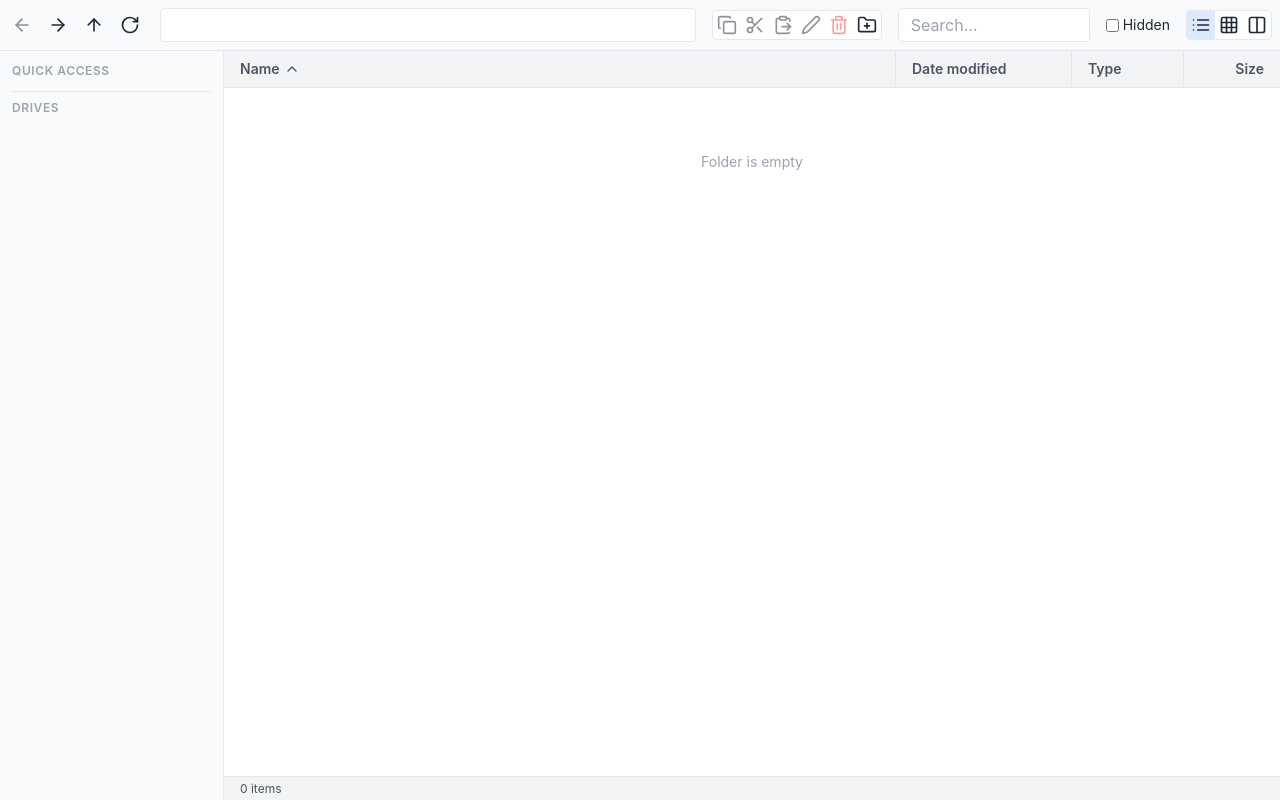
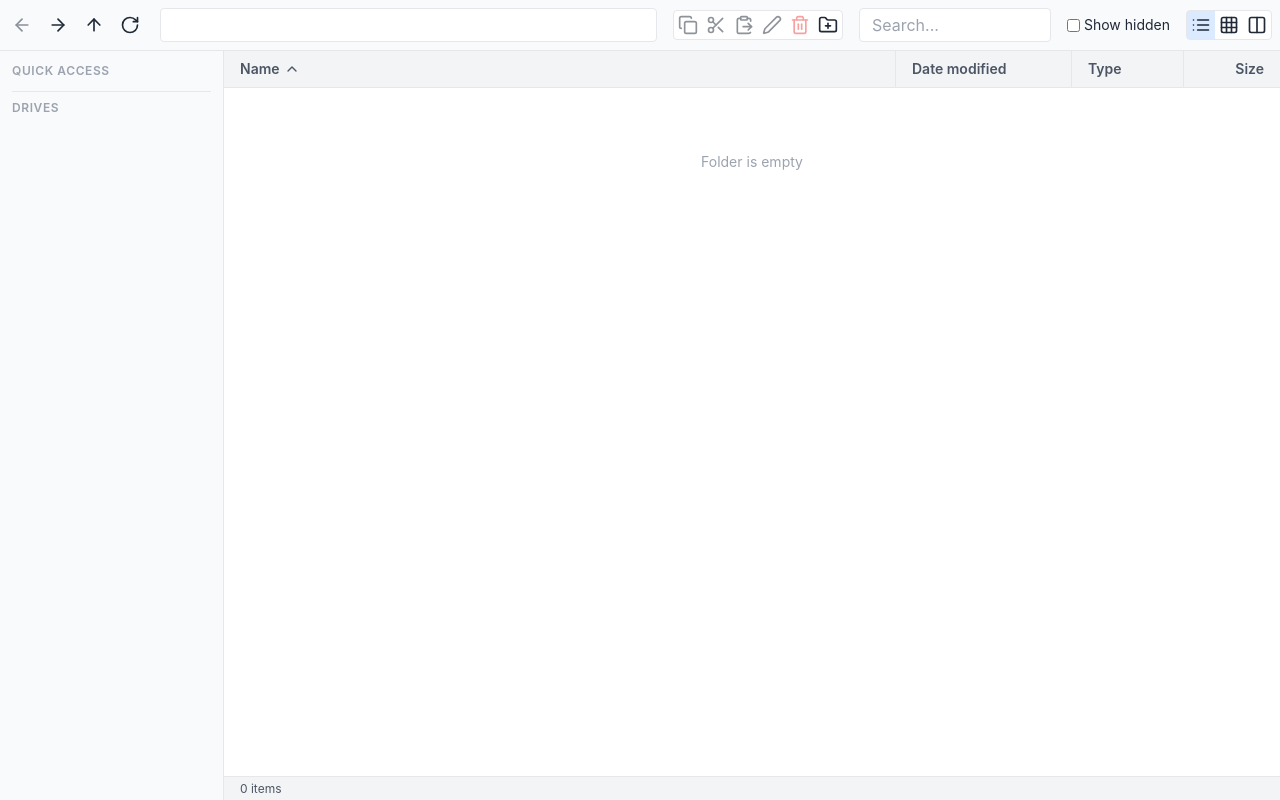
Before and after one commit to lkatartn/QuickDir, a React (Vite) app: page / in a window 1280 px wide. Built offline with nearby package versions, Linux system fonts and the light colour scheme.

Commit message:
chore: wording improvement

```diff
--- a/src/renderer/App.tsx
+++ b/src/renderer/App.tsx
@@ -323,7 +323,7 @@ const App: React.FC = () => {
 
         <label className="flex items-center gap-1 text-sm cursor-pointer mr-2">
           <input type="checkbox" checked={showHidden} onChange={(e) => setShowHidden(e.target.checked)} />
-          Hidden
+          Show hidden
         </label>
         <div className="flex bg-white border rounded">
           <button onClick={() => setViewMode('details')} className={`p-1 ${viewMode === 'details' ? 'bg-blue-100' : 'hover:bg-gray-100'}`} title="Details View">
```
